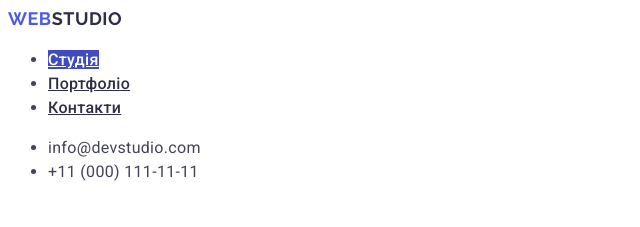
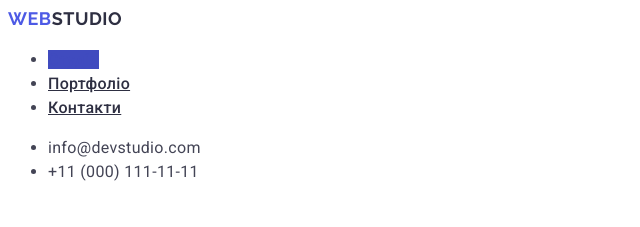
Before and after one commit to SerhiiYemets/goit-markup-hw-02, a plain HTML site: page index.html in a window 1280 px wide. In both pictures the pointer is over the link "Студія". Shown: the top 227 px of the page, 0-640 px from the left. Drawn offline with Linux system fonts and the light colour scheme.

Commit message:
add index file

```diff
--- a/css/styles.css
+++ b/css/styles.css
@@ -67,7 +67,7 @@ body {
 .nav-link:hover,
 .nav-link:focus {
     background-color: #404bbf;
-    color: #ffffff;
+    color: #404bbf;
 }
 
 /* Контактні посилання */
```
